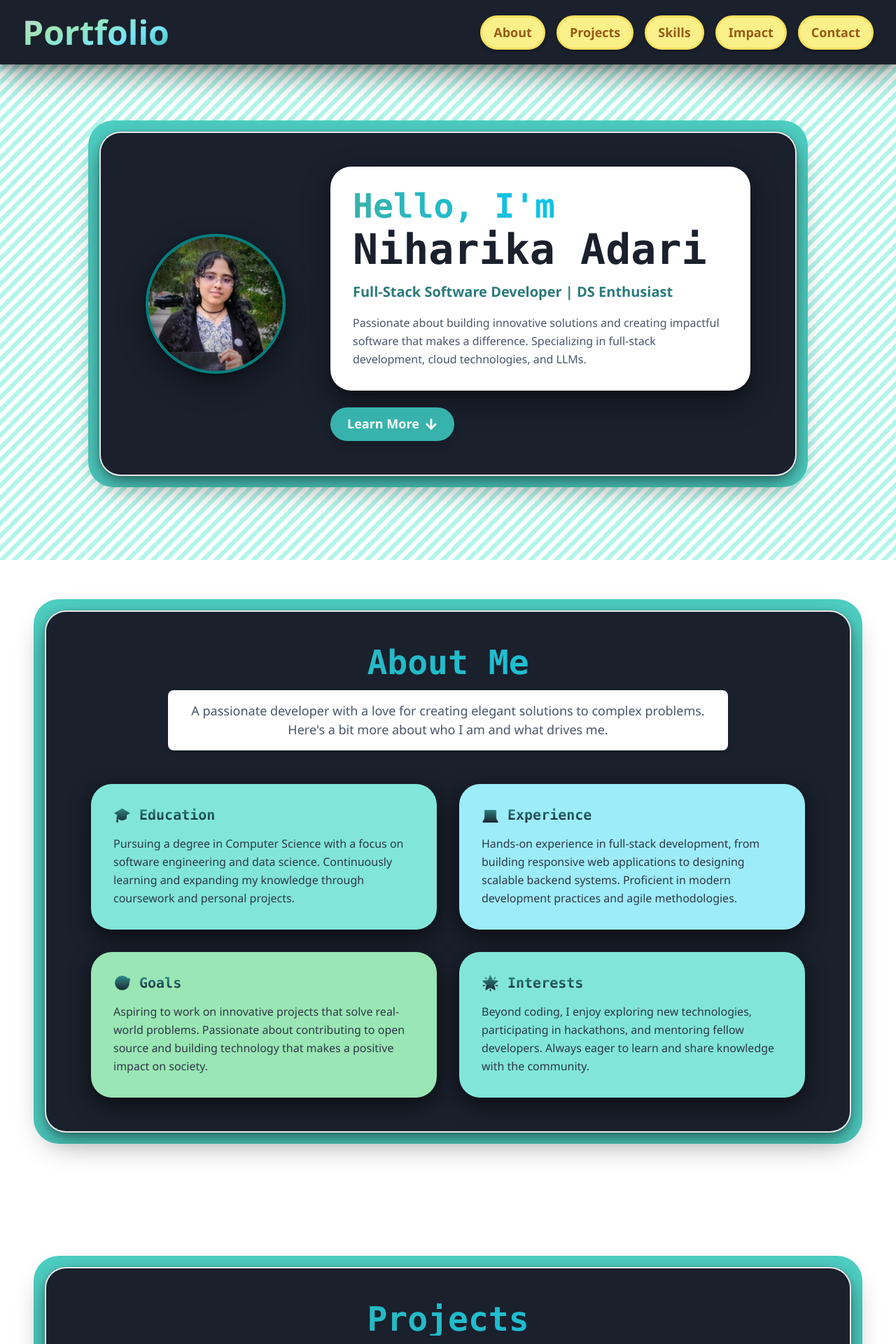
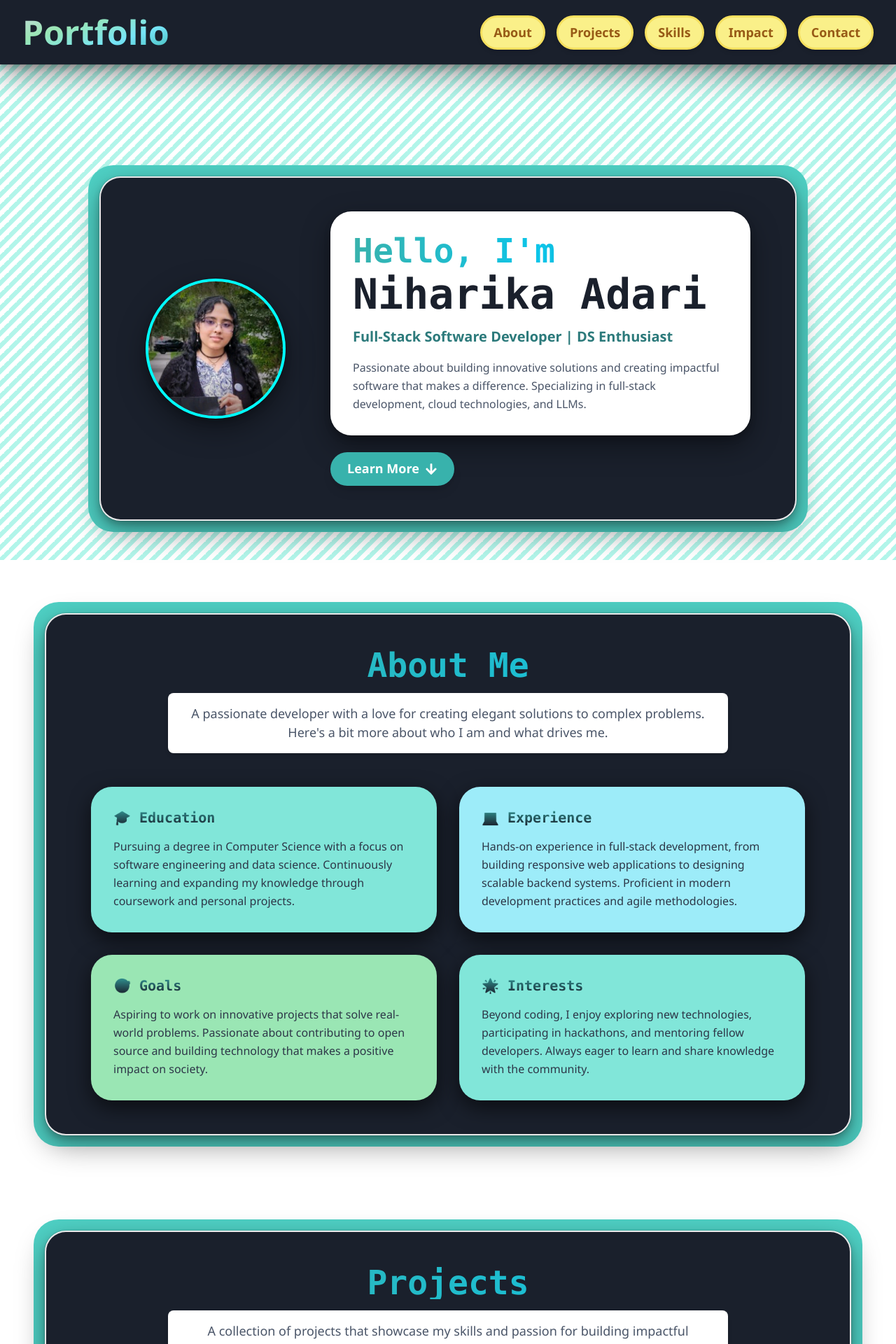
Before and after one commit to NiharikaAdari/Porfolio, a React (Create React App) app: page / in a window 1280 px wide. Shown: the top 1920 px of the page at 70% size. Built offline with nearby package versions, Linux system fonts and the light colour scheme.

Commit message:
ui: adjust padding and scroll offset for section spacing and background visibility

```diff
--- a/src/components/layout/Navbar.jsx
+++ b/src/components/layout/Navbar.jsx
@@ -59,7 +59,12 @@
   const scrollToSection = (href) => {
     const element = document.querySelector(href);
     if (element) {
-      element.scrollIntoView({ behavior: "smooth" });
+      const offset = 100; // Offset in pixels for striped background visibility
+      const elementPosition = element.getBoundingClientRect().top + window.scrollY;
+      window.scrollTo({
+        top: elementPosition - offset,
+        behavior: "smooth",
+      });
     }
     onClose();
   };
--- a/src/components/sections/AboutMe.jsx
+++ b/src/components/sections/AboutMe.jsx
@@ -38,7 +38,7 @@
   ];
 
   return (
-    <Box id="about" py={20} display="flex" justifyContent="center" alignItems="center">
+    <Box id="about" py={20} display="flex" justifyContent="center" alignItems="center" pt={5} pb={5}>
       <Box bg="teal.300" borderRadius={36} p={4} maxW="100%" display="flex" justifyContent="center">
         <Box
           bg="gray.800"
--- a/src/components/sections/Contact.jsx
+++ b/src/components/sections/Contact.jsx
@@ -90,7 +90,7 @@
   ];
 
   return (
-    <Box id="contact" py={20} display="flex" justifyContent="center" alignItems="center">
+    <Box id="contact" py={20} display="flex" justifyContent="center" alignItems="center" pt={5} pb={5}>
       <Box bg="teal.300" borderRadius={36} p={4} maxW="100%" display="flex" justifyContent="center">
         <Box
           bg="gray.800"
--- a/src/components/sections/Hero.jsx
+++ b/src/components/sections/Hero.jsx
@@ -26,7 +26,7 @@
   };
 
   return (
-    <Box id="hero" minH="80vh" display="flex" alignItems="center" justifyContent="center" py={20}>
+    <Box id="hero" minH="80vh" display="flex" alignItems="center" justifyContent="center" py={20} mt={16}>
       <Box bg="teal.300" borderRadius={36} p={4} maxW="100%" display="flex" justifyContent="center">
         <Box
           bg="gray.800"
@@ -59,7 +59,7 @@
               boxShadow="dark-lg"
               w={{ base: "150px", md: "200px" }}
               h={{ base: "150px", md: "200px" }}
-              border="4px solid teal"
+              border="4px solid cyan"
 
             />
           </MotionBox>
--- a/src/components/sections/Impact.jsx
+++ b/src/components/sections/Impact.jsx
@@ -15,7 +15,7 @@
 
 const Impact = () => {
   return (
-    <Box id="impact" py={20} display="flex" justifyContent="center" alignItems="center">
+    <Box id="impact" py={20} display="flex" justifyContent="center" alignItems="center" pt={5} pb={5}>
       <Box bg="teal.300" borderRadius={36} p={4} maxW="100%" display="flex" justifyContent="center">
         <Box
           bg="gray.800"
--- a/src/components/sections/ProjectsGallery.jsx
+++ b/src/components/sections/ProjectsGallery.jsx
@@ -25,7 +25,7 @@
   };
 
   return (
-    <Box id="projects" py={20} display="flex" justifyContent="center" alignItems="center">
+    <Box id="projects" py={20} display="flex" justifyContent="center" alignItems="center" mt={16} pt={5} pb={5}>
       <Box bg="teal.300" borderRadius={36} p={4} maxW="100%" display="flex" justifyContent="center">
         <Box
           bg="gray.800"
--- a/src/components/sections/TechnicalSkills.jsx
+++ b/src/components/sections/TechnicalSkills.jsx
@@ -25,7 +25,7 @@
   const categories = Object.keys(skills);
 
   return (
-    <Box id="skills" py={20} display="flex" justifyContent="center" alignItems="center">
+    <Box id="skills" py={20} display="flex" justifyContent="center" alignItems="center" pt={5} pb={5}>
       <Box bg="teal.300" borderRadius={36} p={4} maxW="100%" display="flex" justifyContent="center">
         <Box
           bg="gray.800"
```
